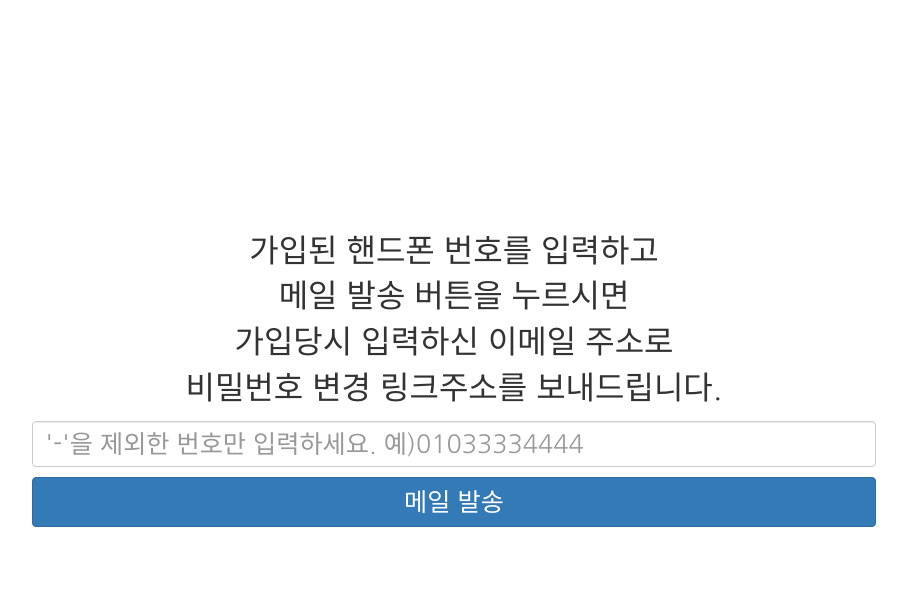
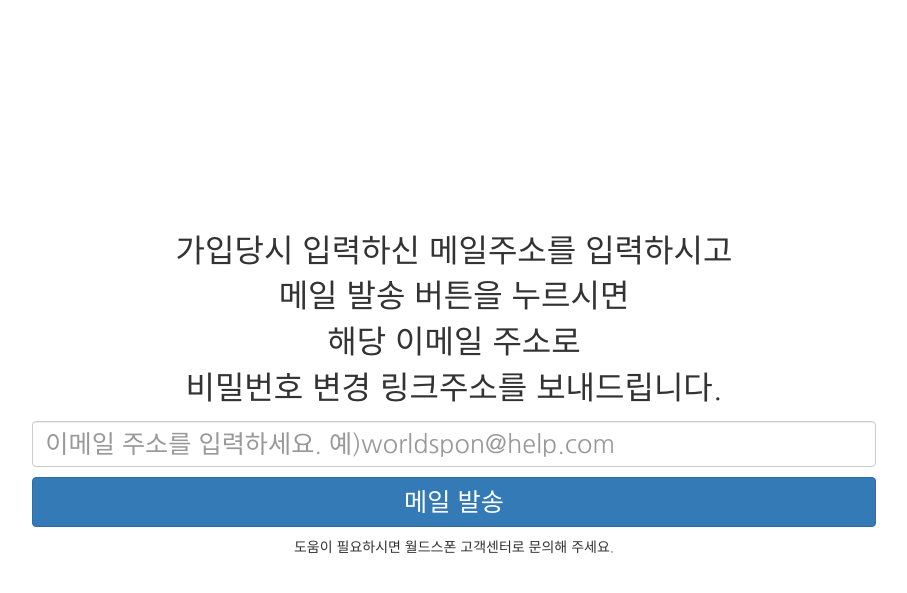
Before and after one commit to jwlee87/WCMprojects, a Java web app: page /account/find.jsp in a window 1280 px wide. Shown: the top 593 px of the page, without its empty margins (186-1093 px from the left). Run offline with Spring Boot 4, a stand-in JSP engine, Linux system fonts and the light colour scheme; the project's own start-up code is not run, and a stand-in starts its controllers and pages; some libraries are stand-ins or nearby versions.

Commit message:
2018.06.03 update

```diff
--- a/Community/src/main/java/com/cmt/controller/HomeController.java
+++ b/Community/src/main/java/com/cmt/controller/HomeController.java
@@ -666,7 +666,7 @@ public class HomeController {
 	}
 
 	@RequestMapping(value="/changeAction/{userUniqueID}/{pass}", method=RequestMethod.POST)
-	public @ResponseBody Map<String, Object> changeAction(@PathVariable int userUniqueID, @PathVariable int pass, HttpServletRequest request) throws Exception {
+	public @ResponseBody Map<String, Object> changeAction(@PathVariable int userUniqueID, @PathVariable String pass, HttpServletRequest request) throws Exception {
 
 		logger.debug(request.getRemoteAddr()+" : "+request.getRequestURL());
 
@@ -691,6 +691,7 @@ public class HomeController {
 
 		Map<String, Object> resultMap = new HashMap<String, Object>();
 
+		// phone 이지만 메일주소가 넘어옴
 		Member member = memberService.getMemberByPhone((String)paramMap.get("phone"));
 		logger.debug(member);
 
--- a/Community/src/main/webapp/account/change.jsp
+++ b/Community/src/main/webapp/account/change.jsp
@@ -76,6 +76,9 @@
 			if(pass.length < 4){
 				alert("비밀번호가 너무 짧습니다.");
 				return false;
+			}else if(pass.length > 20){
+				alert("비밀번호는 20자 이하로 만들어주세요.");
+				return false;
 			}else if(pass != passCheck){
 				alert("비밀번호가 일치하지 않습니다.");
 				return false;
--- a/Community/src/main/webapp/account/css/find.css
+++ b/Community/src/main/webapp/account/css/find.css
@@ -10,9 +10,10 @@
 
 #spinner {
 	position: absolute;
-	top: 30%;
-	left: 42%;
 	display: none;
+	top: 50%;
+	left: 50%;
+	transform: translate(-100px);
 }
 
 .col-xs-8 span {
@@ -28,3 +29,7 @@
 	height: 200%;
 	font-size: 1.8em;
 }
+
+.help {
+	text-align: center;
+}
--- a/Community/src/main/webapp/account/find.jsp
+++ b/Community/src/main/webapp/account/find.jsp
@@ -20,9 +20,9 @@
 		<div class="col-xs-2"></div>
 		<div class="col-xs-8">
 			<span>
-			가입된 핸드폰 번호를 입력하고<br>
+			가입당시 입력하신 메일주소를 입력하시고<br>
 			메일 발송 버튼을 누르시면<br>
-			가입당시 입력하신 이메일 주소로<br>
+			해당 이메일 주소로<br>
 			비밀번호 변경 링크주소를 보내드립니다.
 			</span>
 		</div>
@@ -31,7 +31,7 @@
 	<div class="row">
 		<div class="col-xs-2"></div>
 		<div class="col-xs-8">
-			<input id="phone" type="text" class="form-control" placeholder="'-'을 제외한 번호만 입력하세요. 예)01033334444"></input>
+			<input id="phone" type="text" class="form-control" placeholder="이메일 주소를 입력하세요. 예)worldspon@help.com"></input>
 		</div>
 		<div class="col-xs-2"></div>
 	</div>
@@ -41,6 +41,9 @@
 			<button id="mail_btn" type="button" class="btn btn-primary btn-block">메일 발송</button>
 		</div>
 		<div class="col-xs-2"></div>
+	</div>
+	<div class="row">
+		<div class="col-xs-12 help"><p>도움이 필요하시면 월드스폰 고객센터로 문의해 주세요.</p></div>
 	</div>
 
 	<div id="spinner">
@@ -71,7 +74,7 @@
 				, dataType: "json"
 				, success: function(result){
 					if(result.check == "null"){
-						alert("일치하는 번호가 없습니다.");
+						alert("일치하는 메일주소가 없습니다.");
 						hideSpinner();
 					}else if(result.check == "emailNull"){
 						alert("이메일 주소가 없습니다.");
@@ -88,7 +91,6 @@
 			$("body").css("opacity","1");
 			return false;
 		}
-
 	</script>
 </body>
 </html>
```
